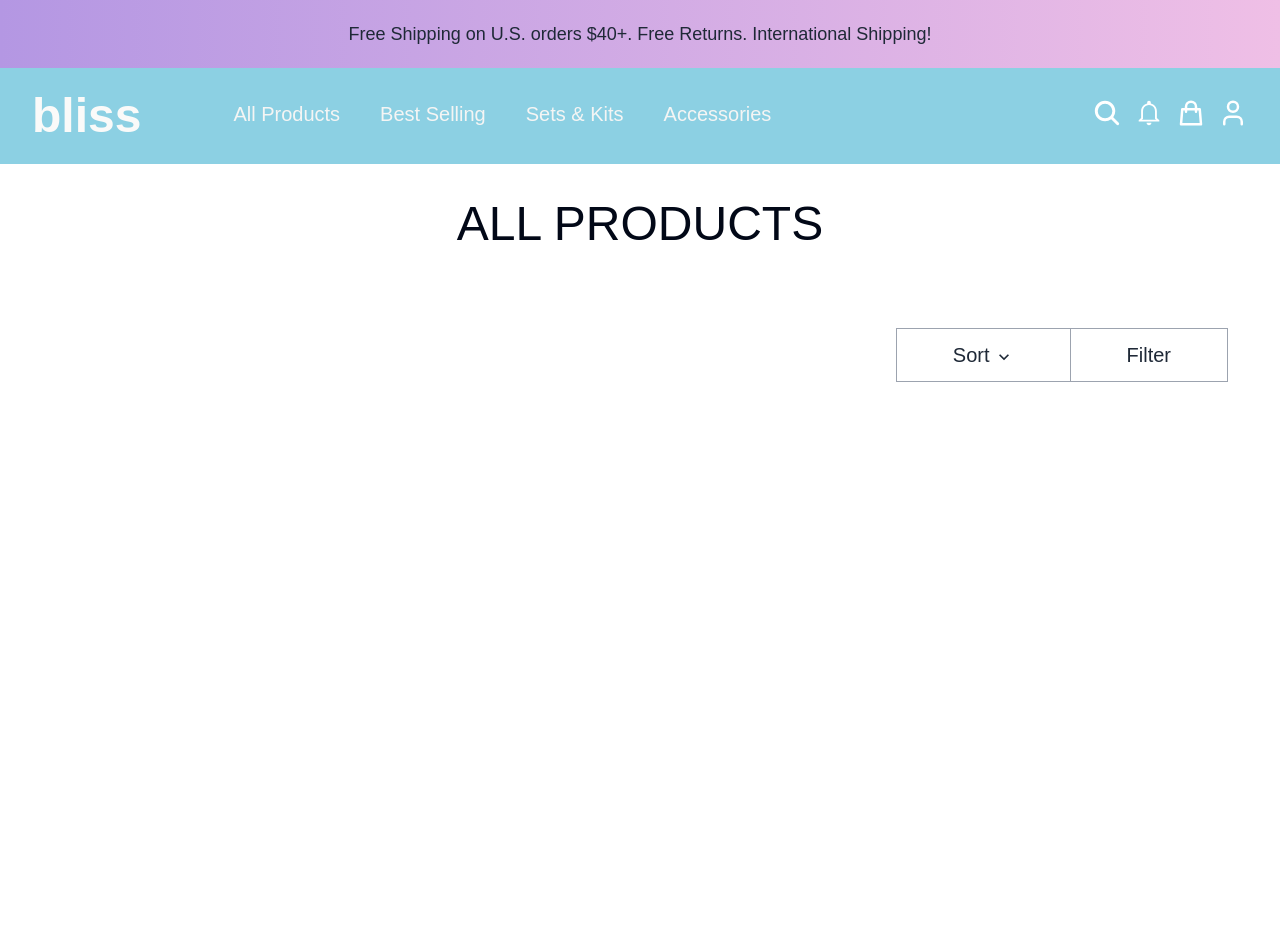
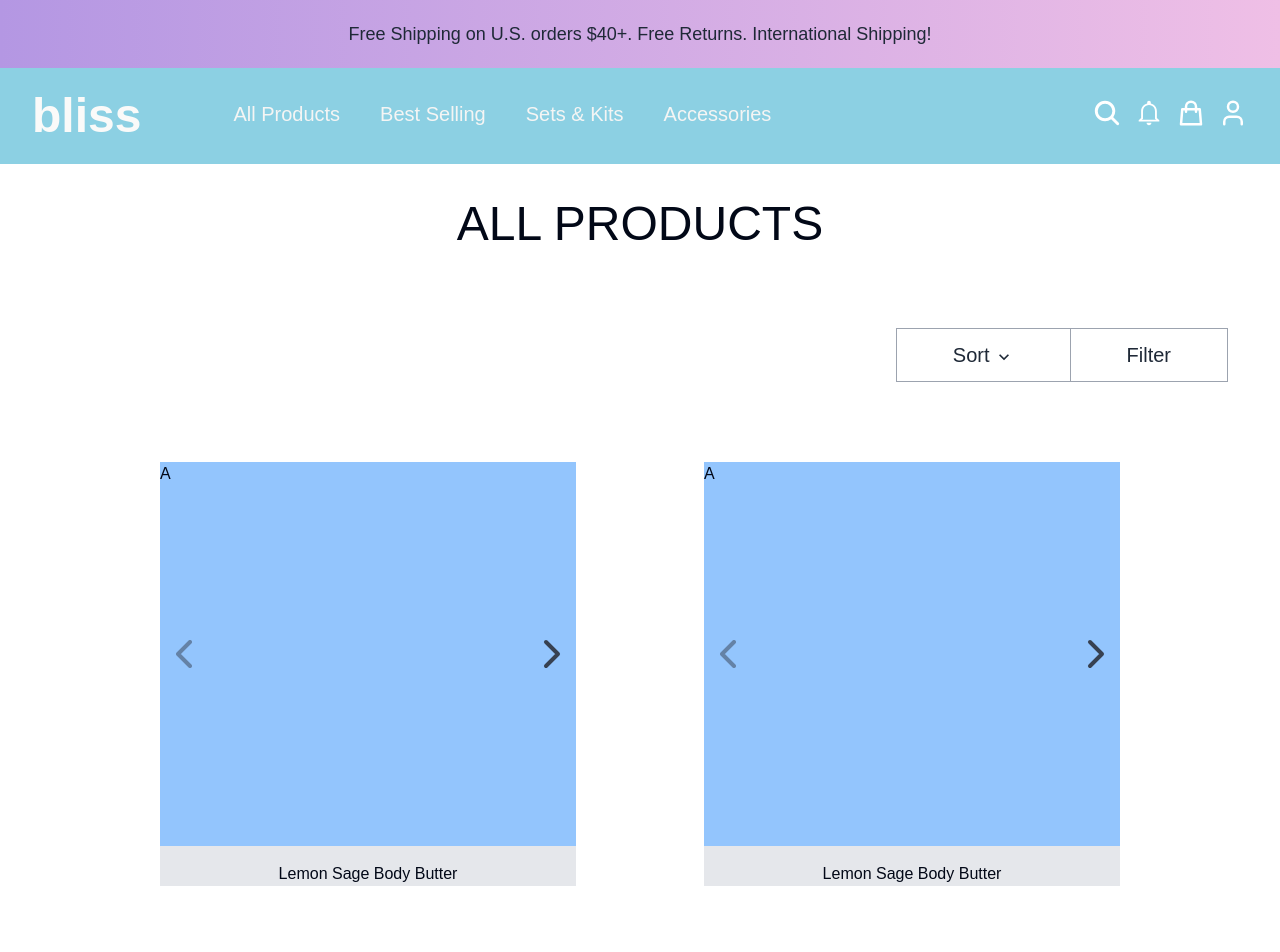
Before and after one commit to shasank2/bliss-nextjs, a Next.js app: page /all-products in a window 1280 px wide. Shown: the top 952 px of the page. Before the commit the page ends 800 px from the top, so only its background shows below. Built offline with nearby package versions, Linux system fonts and the light colour scheme; no server answers; a web font is replaced by a local one.

Commit message:
carousel setup

```diff
--- a/app/all-products/AllProducts.tsx
+++ b/app/all-products/AllProducts.tsx
@@ -1,5 +1,6 @@
 import React from 'react'
 import FilterAndSort from './FilterAndSort'
+import ProductCard from './ProductCard/ProductCard'
 
 type Props = {}
 
@@ -8,6 +9,15 @@
         <div className='py-4 mx-auto max-w-7xl px-2 sm:px-6 lg:px-8'>
             <h1 className='text-5xl text-center font-medium font-cera-stencil mb-4'>ALL PRODUCTS</h1>
             <FilterAndSort />
+
+            <div className='flex flex-wrap gap-32 justify-center'>
+                <ProductCard />
+                <ProductCard />
+                <ProductCard />
+                <ProductCard />
+                <ProductCard />
+                <ProductCard />
+            </div>
         </div>
     )
 }
--- a/app/all-products/ProductCard/ProductCard.tsx
+++ b/app/all-products/ProductCard/ProductCard.tsx
@@ -1,11 +1,16 @@
 import React from 'react'
+import ProductImageCarousel from './ProductImageCarousel'
 
 type Props = {}
 
 const ProductCard = (props: Props) => {
-  return (
-    <div>ProductCard</div>
-  )
+    return (
+        <div className='font-archer bg-gray-200 flex flex-col items-center gap-4'>
+            <ProductImageCarousel />
+            <span>Lemon Sage Body Butter</span>
+
+        </div>
+    )
 }
 
 export default ProductCard
--- a/app/all-products/ProductCard/ProductImageCarousel.tsx
+++ b/app/all-products/ProductCard/ProductImageCarousel.tsx
@@ -1,11 +1,29 @@
 import React from 'react'
+
+import {
+    Carousel,
+    CarouselContent,
+    CarouselItem,
+    CarouselNext,
+    CarouselPrevious,
+} from "@/components/ui/carousel"
 
 type Props = {}
 
 const ProductImageCarousel = (props: Props) => {
-  return (
-    <div>ProductImageCarousel</div>
-  )
+    return (
+        <Carousel opts={{
+
+        }}>
+            <CarouselContent>
+                <CarouselItem className='h-[24rem] min-w-[9rem] bg-blue-300'>A</CarouselItem>
+                <CarouselItem className='h-[24rem] min-w-[9rem] bg-green-300'>B</CarouselItem>
+                <CarouselItem className='h-[24rem] min-w-[9rem] bg-red-300'>C</CarouselItem>
+            </CarouselContent>
+            <CarouselPrevious variant={'default'} className='left-0 w-12 h-12  bg-transparent text-gray-700 hover:bg-slate-200/50 rounded-none [&>svg]:w-12 [&>svg]:h-12' />
+            <CarouselNext variant={'default'} className='right-0 w-12 h-12  bg-transparent text-gray-700 hover:bg-slate-200/50 rounded-none [&>svg]:w-12 [&>svg]:h-12' />
+        </Carousel>
+    )
 }
 
 export default ProductImageCarousel
--- /dev/null
+++ b/components/ui/button.tsx
@@ -0,0 +1,56 @@
+import * as React from "react"
+import { Slot } from "@radix-ui/react-slot"
+import { cva, type VariantProps } from "class-variance-authority"
+
+import { cn } from "@/lib/utils"
+
+const buttonVariants = cva(
+  "inline-flex items-center justify-center whitespace-nowrap rounded-md text-sm font-medium ring-offset-background transition-colors focus-visible:outline-none focus-visible:ring-2 focus-visible:ring-ring focus-visible:ring-offset-2 disabled:pointer-events-none disabled:opacity-50",
+  {
+    variants: {
+      variant: {
+        default: "bg-primary text-primary-foreground hover:bg-primary/90",
+        destructive:
+          "bg-destructive text-destructive-foreground hover:bg-destructive/90",
+        outline:
+          "border border-input bg-background hover:bg-accent hover:text-accent-foreground",
+        secondary:
+          "bg-secondary text-secondary-foreground hover:bg-secondary/80",
+        ghost: "hover:bg-accent hover:text-accent-foreground",
+        link: "text-primary underline-offset-4 hover:underline",
+      },
+      size: {
+        default: "h-10 px-4 py-2",
+        sm: "h-9 rounded-md px-3",
+        lg: "h-11 rounded-md px-8",
+        icon: "h-10 w-10",
+      },
+    },
+    defaultVariants: {
+      variant: "default",
+      size: "default",
+    },
+  }
+)
+
+export interface ButtonProps
+  extends React.ButtonHTMLAttributes<HTMLButtonElement>,
+    VariantProps<typeof buttonVariants> {
+  asChild?: boolean
+}
+
+const Button = React.forwardRef<HTMLButtonElement, ButtonProps>(
+  ({ className, variant, size, asChild = false, ...props }, ref) => {
+    const Comp = asChild ? Slot : "button"
+    return (
+      <Comp
+        className={cn(buttonVariants({ variant, size, className }))}
+        ref={ref}
+        {...props}
+      />
+    )
+  }
+)
+Button.displayName = "Button"
+
+export { Button, buttonVariants }
--- /dev/null
+++ b/components/ui/carousel.tsx
@@ -0,0 +1,262 @@
+"use client"
+
+import * as React from "react"
+import useEmblaCarousel, {
+  type UseEmblaCarouselType,
+} from "embla-carousel-react"
+import { ArrowRight, ChevronLeft, ChevronRight } from "lucide-react"
+
+import { cn } from "@/lib/utils"
+import { Button } from "@/components/ui/button"
+
+type CarouselApi = UseEmblaCarouselType[1]
+type UseCarouselParameters = Parameters<typeof useEmblaCarousel>
+type CarouselOptions = UseCarouselParameters[0]
+type CarouselPlugin = UseCarouselParameters[1]
+
+type CarouselProps = {
+  opts?: CarouselOptions
+  plugins?: CarouselPlugin
+  orientation?: "horizontal" | "vertical"
+  setApi?: (api: CarouselApi) => void
+}
+
+type CarouselContextProps = {
+  carouselRef: ReturnType<typeof useEmblaCarousel>[0]
+  api: ReturnType<typeof useEmblaCarousel>[1]
+  scrollPrev: () => void
+  scrollNext: () => void
+  canScrollPrev: boolean
+  canScrollNext: boolean
+} & CarouselProps
+
+const CarouselContext = React.createContext<CarouselContextProps | null>(null)
+
+function useCarousel() {
+  const context = React.useContext(CarouselContext)
+
+  if (!context) {
+    throw new Error("useCarousel must be used within a <Carousel />")
+  }
+
+  return context
+}
+
+const Carousel = React.forwardRef<
+  HTMLDivElement,
+  React.HTMLAttributes<HTMLDivElement> & CarouselProps
+>(
+  (
+    {
+      orientation = "horizontal",
+      opts,
+      setApi,
+      plugins,
+      className,
+      children,
+      ...props
+    },
+    ref
+  ) => {
+    const [carouselRef, api] = useEmblaCarousel(
+      {
+        ...opts,
+        axis: orientation === "horizontal" ? "x" : "y",
+      },
+      plugins
+    )
+    const [canScrollPrev, setCanScrollPrev] = React.useState(false)
+    const [canScrollNext, setCanScrollNext] = React.useState(false)
+
+    const onSelect = React.useCallback((api: CarouselApi) => {
+      if (!api) {
+        return
+      }
+
+      setCanScrollPrev(api.canScrollPrev())
+      setCanScrollNext(api.canScrollNext())
+    }, [])
+
+    const scrollPrev = React.useCallback(() => {
+      api?.scrollPrev()
+    }, [api])
+
+    const scrollNext = React.useCallback(() => {
+      api?.scrollNext()
+    }, [api])
+
+    const handleKeyDown = React.useCallback(
+      (event: React.KeyboardEvent<HTMLDivElement>) => {
+        if (event.key === "ArrowLeft") {
+          event.preventDefault()
+          scrollPrev()
+        } else if (event.key === "ArrowRight") {
+          event.preventDefault()
+          scrollNext()
+        }
+      },
+      [scrollPrev, scrollNext]
+    )
+
+    React.useEffect(() => {
+      if (!api || !setApi) {
+        return
+      }
+
+      setApi(api)
+    }, [api, setApi])
+
+    React.useEffect(() => {
+      if (!api) {
+        return
+      }
+
+      onSelect(api)
+      api.on("reInit", onSelect)
+      api.on("select", onSelect)
+
+      return () => {
+        api?.off("select", onSelect)
+      }
+    }, [api, onSelect])
+
+    return (
+      <CarouselContext.Provider
+        value={{
+          carouselRef,
+          api: api,
+          opts,
+          orientation:
+            orientation || (opts?.axis === "y" ? "vertical" : "horizontal"),
+          scrollPrev,
+          scrollNext,
+          canScrollPrev,
+          canScrollNext,
+        }}
+      >
+        <div
+          ref={ref}
+          onKeyDownCapture={handleKeyDown}
+          className={cn("relative", className)}
+          role="region"
+          aria-roledescription="carousel"
+          {...props}
+        >
+          {children}
+        </div>
+      </CarouselContext.Provider>
+    )
+  }
+)
+Carousel.displayName = "Carousel"
+
+const CarouselContent = React.forwardRef<
+  HTMLDivElement,
+  React.HTMLAttributes<HTMLDivElement>
+>(({ className, ...props }, ref) => {
+  const { carouselRef, orientation } = useCarousel()
+
+  return (
+    <div ref={carouselRef} className="overflow-hidden">
+      <div
+        ref={ref}
+        className={cn(
+          "flex",
+          orientation === "horizontal" ? "-ml-4" : "-mt-4 flex-col",
+          className
+        )}
+        {...props}
+      />
+    </div>
+  )
+})
+CarouselContent.displayName = "CarouselContent"
+
+const CarouselItem = React.forwardRef<
+  HTMLDivElement,
+  React.HTMLAttributes<HTMLDivElement>
+>(({ className, ...props }, ref) => {
+  const { orientation } = useCarousel()
+
+  return (
+    <div
+      ref={ref}
+      role="group"
+      aria-roledescription="slide"
+      className={cn(
+        "min-w-0 shrink-0 grow-0 basis-full",
+        orientation === "horizontal" ? "pl-4" : "pt-4",
+        className
+      )}
+      {...props}
+    />
+  )
+})
+CarouselItem.displayName = "CarouselItem"
+
+const CarouselPrevious = React.forwardRef<
+  HTMLButtonElement,
+  React.ComponentProps<typeof Button>
+>(({ className, variant = "outline", size = "icon", ...props }, ref) => {
+  const { orientation, scrollPrev, canScrollPrev } = useCarousel()
+
+  return (
+    <Button
+      ref={ref}
+      variant={variant}
+      size={size}
+      className={cn(
+        "absolute  h-8 w-8 rounded-full",
+        orientation === "horizontal"
+          ? "-left-12 top-1/2 -translate-y-1/2"
+          : "-top-12 left-1/2 -translate-x-1/2 rotate-90",
+        className
+      )}
+      disabled={!canScrollPrev}
+      onClick={scrollPrev}
+      {...props}
+    >
+      <ChevronLeft className="h-4 w-4" />
+      <span className="sr-only">Previous slide</span>
+    </Button>
+  )
+})
+CarouselPrevious.displayName = "CarouselPrevious"
+
+const CarouselNext = React.forwardRef<
+  HTMLButtonElement,
+  React.ComponentProps<typeof Button>
+>(({ className, variant = "outline", size = "icon", ...props }, ref) => {
+  const { orientation, scrollNext, canScrollNext } = useCarousel()
+
+  return (
+    <Button
+      ref={ref}
+      variant={variant}
+      size={size}
+      className={cn(
+        "absolute h-8 w-8 rounded-full",
+        orientation === "horizontal"
+          ? "-right-12 top-1/2 -translate-y-1/2"
+          : "-bottom-12 left-1/2 -translate-x-1/2 rotate-90",
+        className
+      )}
+      disabled={!canScrollNext}
+      onClick={scrollNext}
+      {...props}
+    >
+      <ChevronRight className="h-8 w-8" />
+      <span className="sr-only">Next slide</span>
+    </Button>
+  )
+})
+CarouselNext.displayName = "CarouselNext"
+
+export {
+  type CarouselApi,
+  Carousel,
+  CarouselContent,
+  CarouselItem,
+  CarouselPrevious,
+  CarouselNext,
+}
--- a/package.json
+++ b/package.json
@@ -11,11 +11,13 @@
   "dependencies": {
     "@prisma/client": "^5.5.2",
     "@radix-ui/react-dropdown-menu": "^2.0.6",
+    "@radix-ui/react-slot": "^1.0.2",
     "@types/react-color": "^3.0.10",
     "axios": "^1.6.0",
     "bcrypt": "^5.1.1",
     "class-variance-authority": "^0.7.0",
     "clsx": "^2.1.0",
+    "embla-carousel-react": "^8.0.0-rc22",
     "lucide-react": "^0.320.0",
     "next": "13.5.4",
     "next-auth": "^4.24.4",
```
Also changed, not shown: 1 other file (tests, documents, lock files or other folders).
